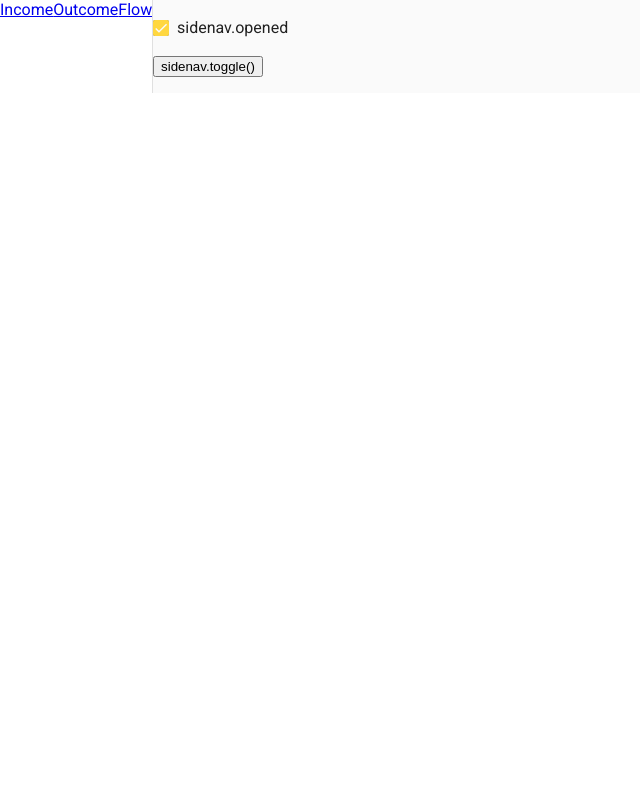
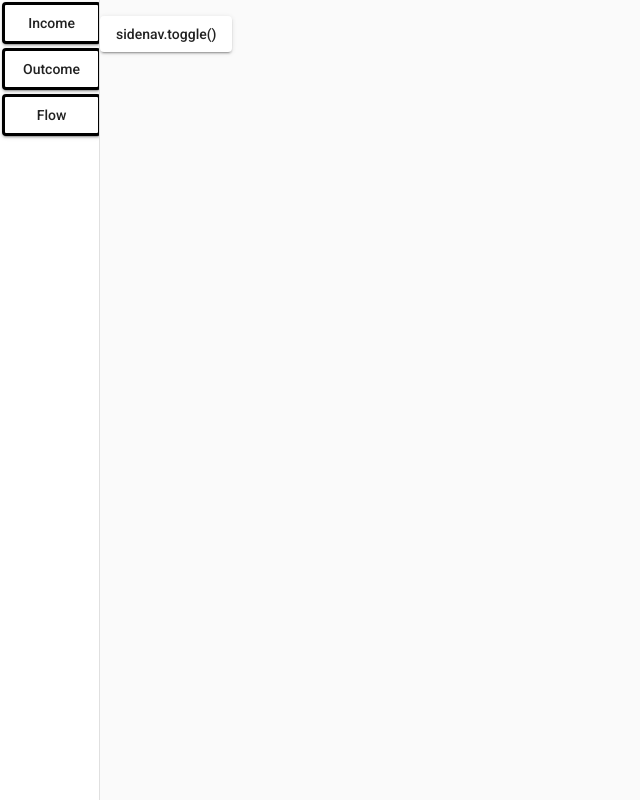
Before and after one commit to lux-coder/moneyFlow, an Angular app in the folder moneyFlowFrontend/: page / in a window 1280 px wide. Both pictures are taken after a click on the button "sidenav.toggle()". Shown: the whole page, without its empty margins (0-640 px from the left). Built offline with nearby package versions, Linux system fonts and the light colour scheme.

Commit message:
buttons for sidebar

```diff
--- a/moneyFlowFrontend/src/app/app.component.css
+++ b/moneyFlowFrontend/src/app/app.component.css
@@ -0,0 +1,14 @@
+.sidebar-container{
+    position: absolute;
+    top: 0;
+    bottom: 0;
+    left: 0;
+    right: 0;
+}
+
+.side-button{
+    width: 100%;
+    border-color: black;
+    border-style: solid;
+    margin: 2px;
+}
--- a/moneyFlowFrontend/src/app/app.component.html
+++ b/moneyFlowFrontend/src/app/app.component.html
@@ -1,24 +1,23 @@
 <mat-sidenav-container class="sidebar-container">
 
-  <mat-sidenav #sidenav mode="side"  [(opened)]="opened" (opend)="events.push('open!')" (closed)="events.push('close')">
+  <mat-sidenav #sidenav mode="side" >
 
-    <a routerLink="income">Income</a>
-    <a routerLink="outcome">Outcome</a>
-    <a routerLink="flow">Flow</a>
+    <a mat-raised-button routerLink="income" class="side-button">Income</a>
+    <br />
+    <a mat-raised-button routerLink="outcome" class="side-button">Outcome</a>
+    <br />
+    <a mat-raised-button routerLink="flow" class="side-button">Flow</a>
 
   </mat-sidenav>
 
   <mat-sidenav-content>
     <p>
-      <mat-checkbox [(ngModel)]="opened">sidenav.opened</mat-checkbox>
+      <button mat-raised-button (click)="sidenav.toggle()">sidenav.toggle()</button>
     </p>
-    <p>
-      <button mat-button (click)="sidenav.toggle()">sidenav.toggle()</button>
-    </p>
+
+    <router-outlet></router-outlet>
   </mat-sidenav-content>
-
-</mat-sidenav-container>
 
 
 
-<router-outlet></router-outlet>
+</mat-sidenav-container>
--- a/moneyFlowFrontend/src/app/app.module.ts
+++ b/moneyFlowFrontend/src/app/app.module.ts
@@ -40,7 +40,9 @@ import { FlowModule } from './flow/flow.module';
 
 
     MatSidenavModule,
-    MatCheckboxModule
+    MatCheckboxModule,
+    MatButtonModule,
+
   ],
   providers: [],
   bootstrap: [AppComponent]
```
